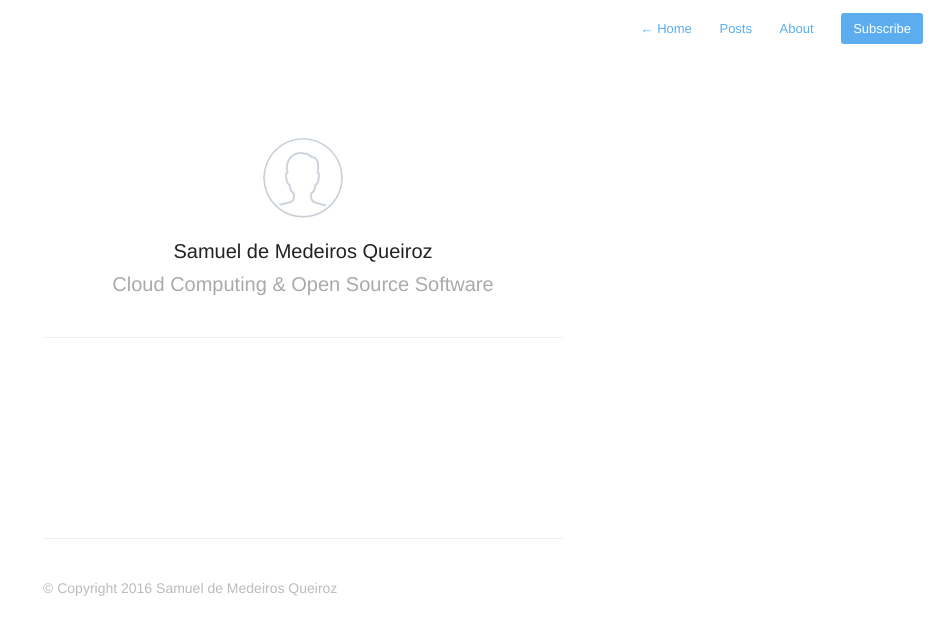
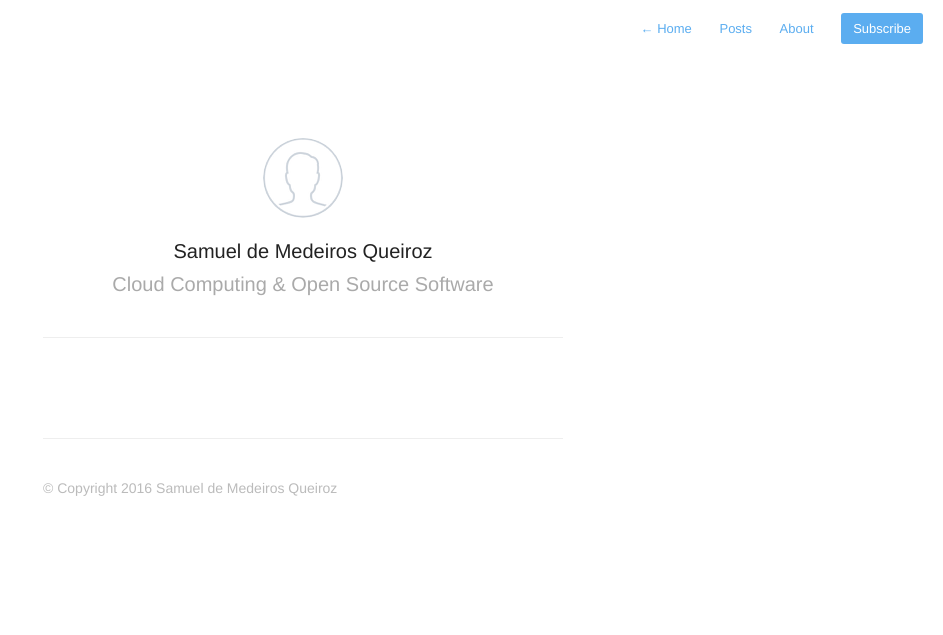
Before and after one commit to samueldmq/samueldmq-old-website, a Jekyll site: the page built from index.html, in a window 1280 px wide. Shown: the top 635 px of the page, without its empty margins (337-1280 px from the left). Built offline with Jekyll 4.4.1, drawn with Linux system fonts in a browser that asks for light colours; nearby versions of some CDN libraries; the list of posts is cut into pages by our own code.

Commit message:
Add class back to layout

```diff
--- a/_layouts/default.html
+++ b/_layouts/default.html
@@ -19,7 +19,7 @@
       {% include profile.html %}
   {% endif %}
 
-  <section id="wrapper">
+  <section id="wrapper" class="{% if page.profile %}home{% endif %}">
     {{ content }}
   </section>
 
```
